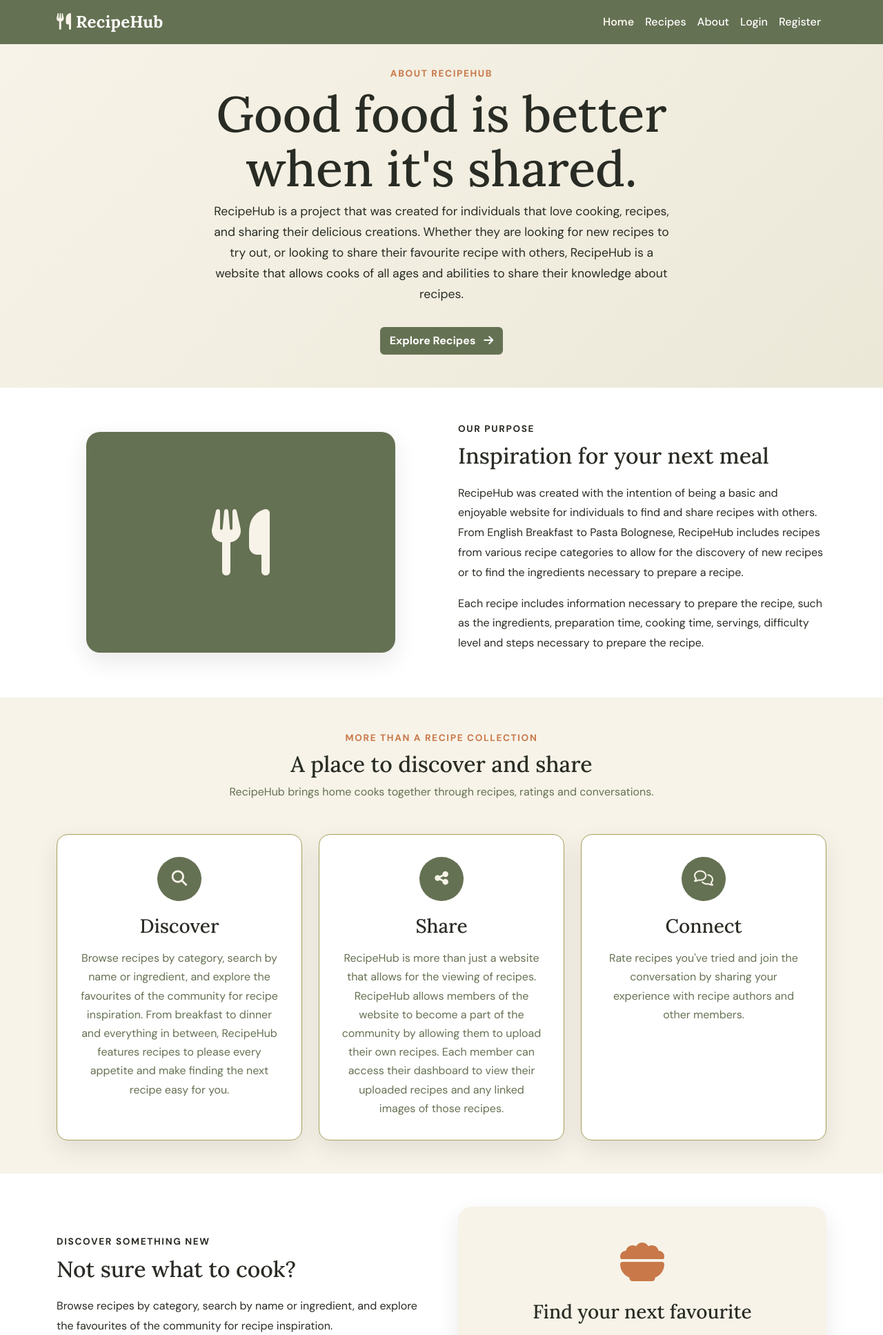
After one commit to Ionut-Cora/recipehub, a Django app: template templates/recipes/about.html in a window 1280 px wide. The commit adds this page. Shown: the top 1935 px of the page at 69% size. Run offline with Django 3.2, Linux system fonts and the light colour scheme; the template is opened without the code that fills it, so the values that code supplies are empty; some libraries are stand-ins or nearby versions.

Commit message:
Add about project page

```diff
--- a/recipes/urls.py
+++ b/recipes/urls.py
@@ -7,6 +7,11 @@ app_name = "recipes"
 
 urlpatterns = [
     path("", views.home, name="home"),
+    path(
+        "about/",
+        views.about,
+        name="about",
+    ),
     path(
         "dashboard/",
         views.dashboard,
--- a/static/css/style.css
+++ b/static/css/style.css
@@ -987,6 +987,136 @@ a:focus-visible {
 }
 
 
+/* About Page */
+
+.about-hero {
+    background: linear-gradient(
+        135deg,
+        var(--background-color) 0%,
+        #ece8d8 100%
+    );
+}
+
+.about-hero h1 {
+    color: var(--primary-dark-color);
+    font-size: clamp(2.5rem, 6vw, 4.5rem);
+    line-height: 1.1;
+}
+
+.about-hero-text {
+    max-width: 42rem;
+    color: var(--text-color);
+    font-size: 1.1rem;
+    line-height: 1.7;
+}
+
+
+/* Our purpose */
+
+.about-section {
+    background-color: var(--white-color);
+}
+
+.about-section h2,
+.about-discover h2 {
+    margin-bottom: 1.25rem;
+    color: var(--primary-dark-color);
+}
+
+.about-section p,
+.about-discover p {
+    color: var(--text-color);
+    line-height: 1.8;
+}
+
+.about-icon-large {
+    display: grid;
+    width: min(100%, 28rem);
+    min-height: 20rem;
+    margin-inline: auto;
+    place-items: center;
+    border-radius: 1.25rem;
+    background-color: var(--primary-color);
+    color: var(--background-color);
+    font-size: 6rem;
+    box-shadow: var(--shadow-soft);
+}
+
+
+/* About feature cards */
+
+.about-features {
+    background-color: var(--background-color);
+}
+
+.about-feature-card {
+    height: 100%;
+    padding: 2rem;
+    border: 1px solid var(--border-color);
+    border-radius: 1rem;
+    background-color: var(--white-color);
+    text-align: center;
+    box-shadow: var(--shadow-soft);
+    transition:
+        transform 0.2s ease,
+        border-color 0.2s ease;
+}
+
+.about-feature-card:hover {
+    transform: translateY(-0.3rem);
+    border-color: var(--primary-color);
+}
+
+.about-feature-icon {
+    display: grid;
+    width: 4rem;
+    height: 4rem;
+    margin: 0 auto 1.25rem;
+    place-items: center;
+    border-radius: 50%;
+    background-color: var(--primary-color);
+    color: var(--background-color);
+    font-size: 1.4rem;
+}
+
+.about-feature-card h3 {
+    margin-bottom: 1rem;
+    color: var(--primary-dark-color);
+}
+
+.about-feature-card p {
+    margin-bottom: 0;
+    color: var(--text-light-color);
+    line-height: 1.7;
+}
+
+
+/* Discover section */
+
+.about-discover {
+    background-color: var(--white-color);
+}
+
+.about-discover-card {
+    padding: 3rem;
+    border-radius: 1.25rem;
+    background-color: var(--background-color);
+    text-align: center;
+    box-shadow: var(--shadow-soft);
+}
+
+.about-discover-card > i {
+    margin-bottom: 1.5rem;
+    color: var(--accent-color);
+    font-size: 4rem;
+}
+
+.about-discover-card h3 {
+    margin-bottom: 1rem;
+    color: var(--primary-dark-color);
+}
+
+
 /* Authentication Pages */
 
 .auth-section {
@@ -1092,4 +1222,18 @@ a:focus-visible {
     .community-cta-outline {
         width: 100%;
     }
+
+    /* About Page */
+    .about-hero {
+        text-align: center;
+    }
+
+    .about-icon-large {
+        min-height: 14rem;
+        font-size: 4rem;
+    }
+
+    .about-discover-card {
+        padding: 2rem 1.25rem;
+    }
 }
--- a/templates/base.html
+++ b/templates/base.html
@@ -102,7 +102,10 @@
                         </li>
 
                         <li class="nav-item">
-                            <a class="nav-link" href="#">
+                            <a
+                                class="nav-link"
+                                href="{% url 'recipes:about' %}"
+                            >
                                 About
                             </a>
                         </li>
--- /dev/null
+++ b/templates/recipes/about.html
@@ -0,0 +1,344 @@
+{% extends "base.html" %}
+
+{% block title %}
+    About | RecipeHub
+{% endblock %}
+
+{% block content %}
+
+<!-- About Hero -->
+<section class="about-hero py-5">
+    <div class="container">
+        <div class="row justify-content-center text-center">
+            <div class="col-12 col-lg-8">
+
+                <p class="eyebrow">
+                    About RecipeHub
+                </p>
+
+                <h1>
+                    Good food is better when it's shared.
+                </h1>
+
+                <p class="about-hero-text mx-auto">
+                    RecipeHub is a project that was created for individuals that love cooking, recipes, and sharing their delicious creations. Whether they are looking for new recipes to try out, or looking to share their favourite recipe with others, RecipeHub is a website that allows cooks of all ages and abilities to share their knowledge about recipes.
+                </p>
+
+                <a
+                    class="btn recipe-button mt-3"
+                    href="{% url 'recipes:recipe_list' %}"
+                >
+                    Explore Recipes
+
+                    <i
+                        class="fa-solid fa-arrow-right ms-2"
+                        aria-hidden="true"
+                    ></i>
+                </a>
+
+            </div>
+        </div>
+    </div>
+</section>
+
+
+<!-- Our Purpose -->
+<section
+    class="about-section py-5"
+    aria-labelledby="purpose-heading"
+>
+    <div class="container">
+        <div class="row align-items-center g-5">
+
+            <div class="col-12 col-lg-6">
+
+                <div class="about-icon-large">
+                    <i
+                        class="fa-solid fa-utensils"
+                        aria-hidden="true"
+                    ></i>
+                </div>
+
+            </div>
+
+            <div class="col-12 col-lg-6">
+
+                <p class="eyebrow">
+                    Our Purpose
+                </p>
+
+                <h2 id="purpose-heading">
+                    Inspiration for your next meal
+                </h2>
+
+                <p>
+                    RecipeHub was created with the intention of being a basic and enjoyable website for individuals to find and share recipes with others. From English Breakfast to Pasta Bolognese, RecipeHub includes recipes from various recipe categories to allow for the discovery of new recipes or to find the ingredients necessary to prepare a recipe.
+                </p>
+
+                <p>
+                    Each recipe includes information necessary to prepare the recipe, such as the ingredients, preparation time, cooking time, servings, difficulty level and steps necessary to prepare the recipe.
+                </p>
+
+            </div>
+
+        </div>
+    </div>
+</section>
+
+
+<!-- RecipeHub Features -->
+<section
+    class="about-features py-5"
+    aria-labelledby="features-heading"
+>
+    <div class="container">
+
+        <div class="text-center mb-5">
+
+            <p class="eyebrow">
+                More than a recipe collection
+            </p>
+
+            <h2 id="features-heading">
+                A place to discover and share
+            </h2>
+
+            <p class="section-intro mx-auto">
+                RecipeHub brings home cooks together through recipes,
+                ratings and conversations.
+            </p>
+
+        </div>
+
+
+        <div class="row g-4">
+
+            <!-- Discover -->
+            <div class="col-12 col-md-4">
+
+                <div class="about-feature-card">
+
+                    <div class="about-feature-icon">
+                        <i
+                            class="fa-solid fa-magnifying-glass"
+                            aria-hidden="true"
+                        ></i>
+                    </div>
+
+                    <h3>
+                        Discover
+                    </h3>
+
+                    <p>
+                        Browse recipes by category, search by name or ingredient, and explore the favourites of the community for recipe inspiration. From breakfast to dinner and everything in between, RecipeHub features recipes to please every appetite and make finding the next recipe easy for you.
+                    </p>
+
+                </div>
+
+            </div>
+
+
+            <!-- Share -->
+            <div class="col-12 col-md-4">
+
+                <div class="about-feature-card">
+
+                    <div class="about-feature-icon">
+                        <i
+                            class="fa-solid fa-share-nodes"
+                            aria-hidden="true"
+                        ></i>
+                    </div>
+
+                    <h3>
+                        Share
+                    </h3>
+
+                    <p>
+                        RecipeHub is more than just a website that allows for the viewing of recipes. RecipeHub allows members of the website to become a part of the community by allowing them to upload their own recipes. Each member can access their dashboard to view their uploaded recipes and any linked images of those recipes.
+
+                </div>
+
+            </div>
+
+
+            <!-- Connect -->
+            <div class="col-12 col-md-4">
+
+                <div class="about-feature-card">
+
+                    <div class="about-feature-icon">
+                        <i
+                            class="fa-regular fa-comments"
+                            aria-hidden="true"
+                        ></i>
+                    </div>
+
+                    <h3>
+                        Connect
+                    </h3>
+
+                    <p>
+                        Rate recipes you've tried and join the
+                        conversation by sharing your experience with
+                        recipe authors and other members.
+                    </p>
+
+                </div>
+
+            </div>
+
+        </div>
+    </div>
+</section>
+
+
+<!-- Discover Something New -->
+<section
+    class="about-discover py-5"
+    aria-labelledby="discover-heading"
+>
+    <div class="container">
+
+        <div class="row align-items-center g-5">
+
+            <div class="col-12 col-lg-6">
+
+                <p class="eyebrow">
+                    Discover Something New
+                </p>
+
+                <h2 id="discover-heading">
+                    Not sure what to cook?
+                </h2>
+
+                <p>
+                    Browse recipes by category, search by name or ingredient, and explore the favourites of the community for recipe inspiration.
+                </p>
+
+                <p>
+                    From breakfast to dinner and everything in between, RecipeHub features recipes to please every appetite and make finding the next recipe easy for you.
+                </p>
+
+                <a
+                    class="btn recipe-button mt-2"
+                    href="{% url 'recipes:recipe_list' %}"
+                >
+                    Browse All Recipes
+                </a>
+
+            </div>
+
+
+            <div class="col-12 col-lg-6">
+
+                <div class="about-discover-card">
+
+                    <i
+                        class="fa-solid fa-bowl-food"
+                        aria-hidden="true"
+                    ></i>
+
+                    <h3>
+                        Find your next favourite
+                    </h3>
+
+                    <p>
+                        The RecipeHub community helps make every recipe more helpful. Members can leave comments and rate the recipes that they have tried. The comments also allow other visitors to discover some of the most-loved recipes on the site.
+                    </p>
+
+                </div>
+
+            </div>
+
+        </div>
+
+    </div>
+</section>
+
+
+<!-- Community CTA -->
+<section
+    class="community-cta py-5"
+    aria-labelledby="community-cta-heading"
+>
+    <div class="container">
+
+        <div class="community-cta-card text-center">
+
+            {% if user.is_authenticated %}
+
+                <p class="eyebrow">
+                    Share your cooking
+                </p>
+
+                <h2 id="community-cta-heading">
+                    Ready to share your next recipe?
+                </h2>
+
+                <p class="community-cta-text mx-auto">
+                    Turn your favourite dish into inspiration
+                    for other RecipeHub members.
+                </p>
+
+                <a
+                    class="btn community-cta-button"
+                    href="{% url 'recipes:recipe_create' %}"
+                >
+                    <i
+                        class="fa-solid fa-plus me-2"
+                        aria-hidden="true"
+                    ></i>
+
+                    Add a Recipe
+                </a>
+
+            {% else %}
+
+                <p class="eyebrow">
+                    Join RecipeHub
+                </p>
+
+                <h2 id="community-cta-heading">
+                    Ready to share what's cooking?
+                </h2>
+
+                <p class="community-cta-text mx-auto">
+                    Create an account, add your favourite recipes
+                    and become part of the RecipeHub community.
+                </p>
+
+                <div
+                    class="d-flex justify-content-center
+                    gap-3 flex-wrap"
+                >
+
+                    <a
+                        class="btn community-cta-button"
+                        href="{% url 'account_signup' %}"
+                    >
+                        <i
+                            class="fa-solid fa-user-plus me-2"
+                            aria-hidden="true"
+                        ></i>
+
+                        Create an Account
+                    </a>
+
+                    <a
+                        class="btn community-cta-outline"
+                        href="{% url 'recipes:recipe_list' %}"
+                    >
+                        Browse Recipes
+                    </a>
+
+                </div>
+
+            {% endif %}
+
+        </div>
+
+    </div>
+</section>
+
+{% endblock %}
```
Also changed, not shown: recipes/views.py (+10 -0 lines).
